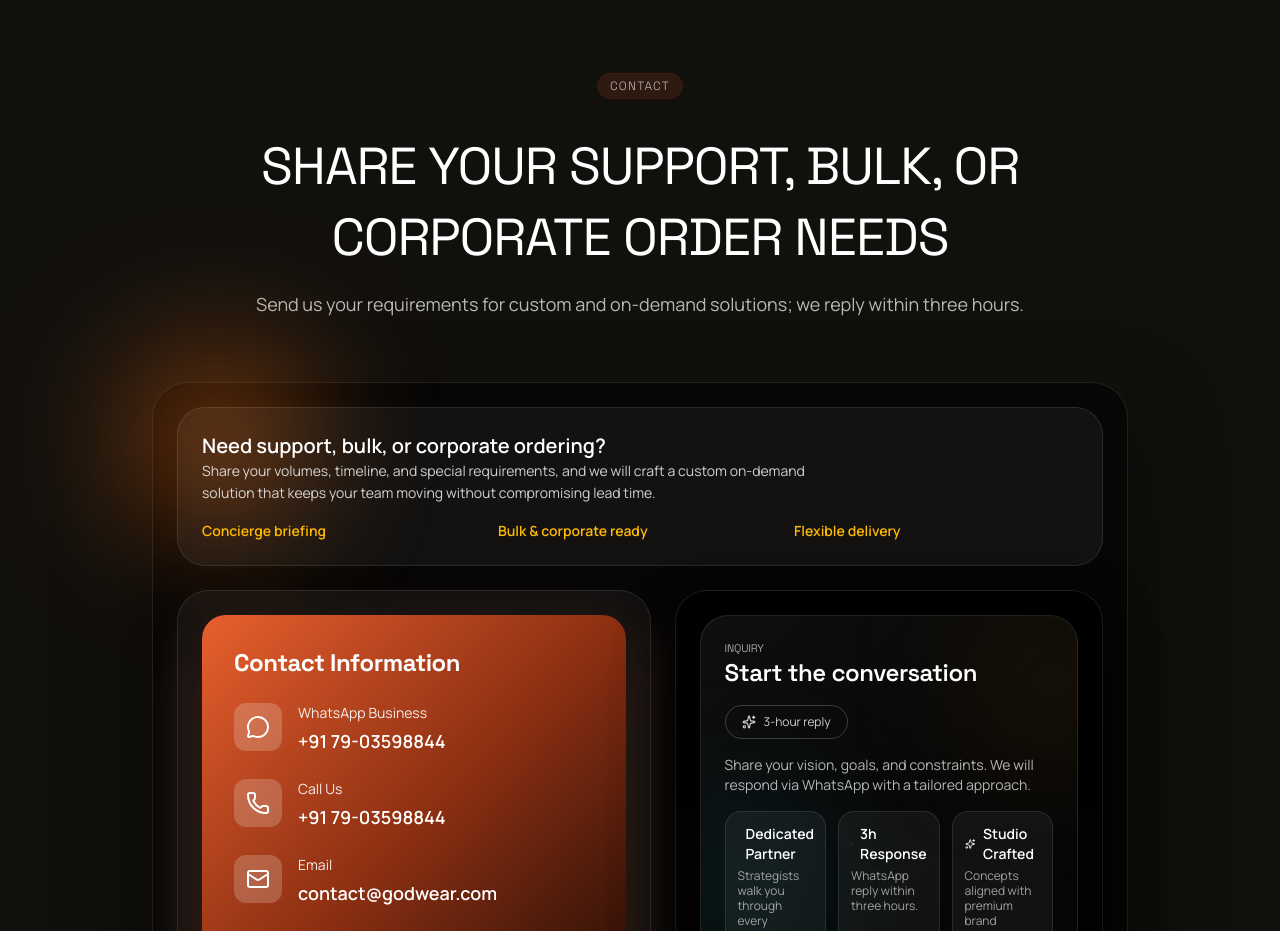
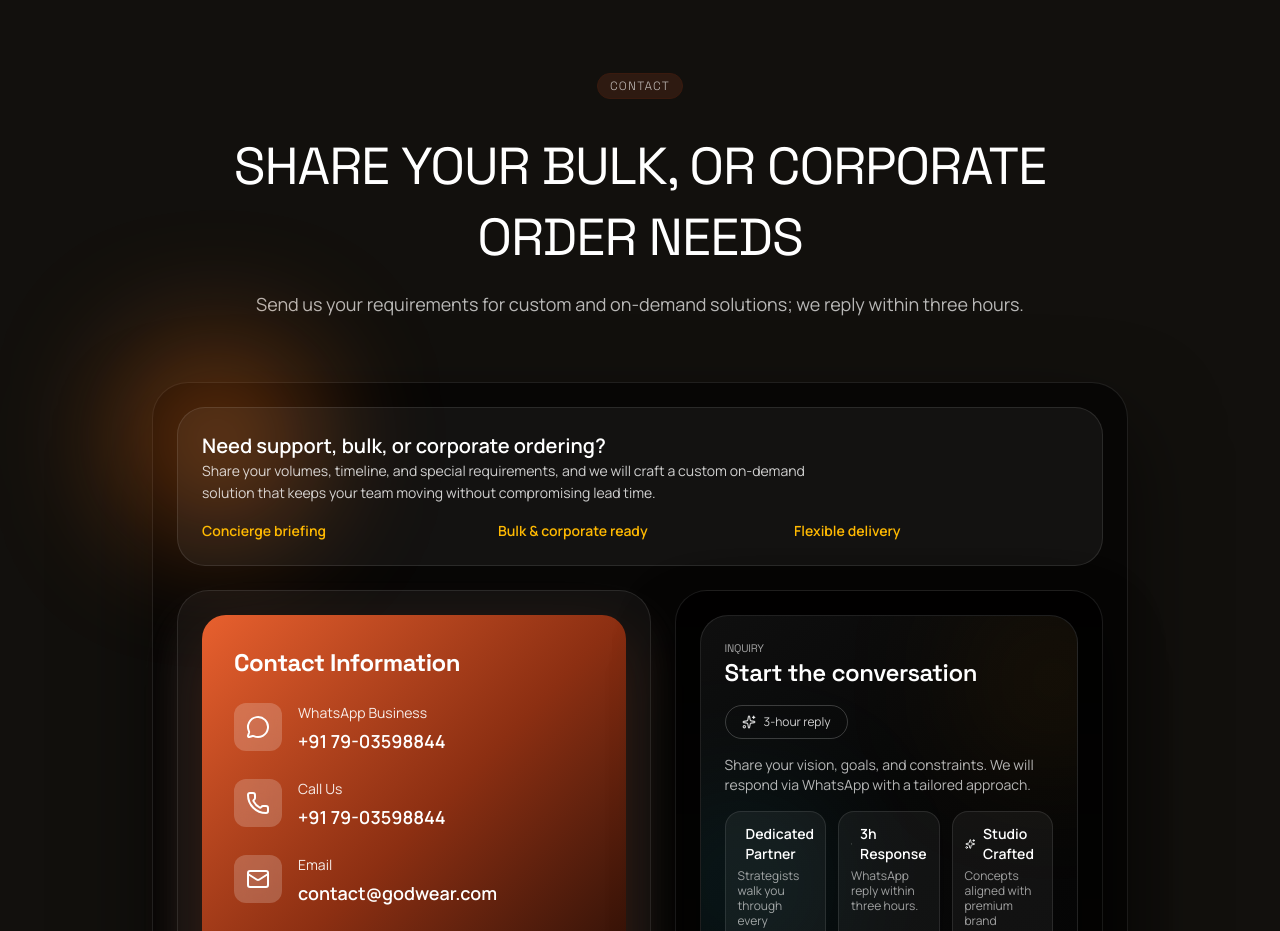
Before and after one commit to adityapranav014/Godware2, a React (Vite) app: page / in a window 1280 px wide. Shown: the part 7060-7991 px from the top of the page. Built offline with nearby package versions, Linux system fonts and the light colour scheme.

Commit message:
Changed text

```diff
--- a/src/sections/Contact.jsx
+++ b/src/sections/Contact.jsx
@@ -11,7 +11,7 @@ const Contact = () => {
         </div>
 
         <SectionHeader
-          title="Share your support, bulk, or corporate order needs"
+          title="Share your bulk, or corporate order needs"
           subtitle="Send us your requirements for custom and on-demand solutions; we reply within three hours."
           align="center"
           titleClassName="text-white font-machina text-3xl sm:text-[2.75rem] md:text-[3.25rem] leading-snug"
```
